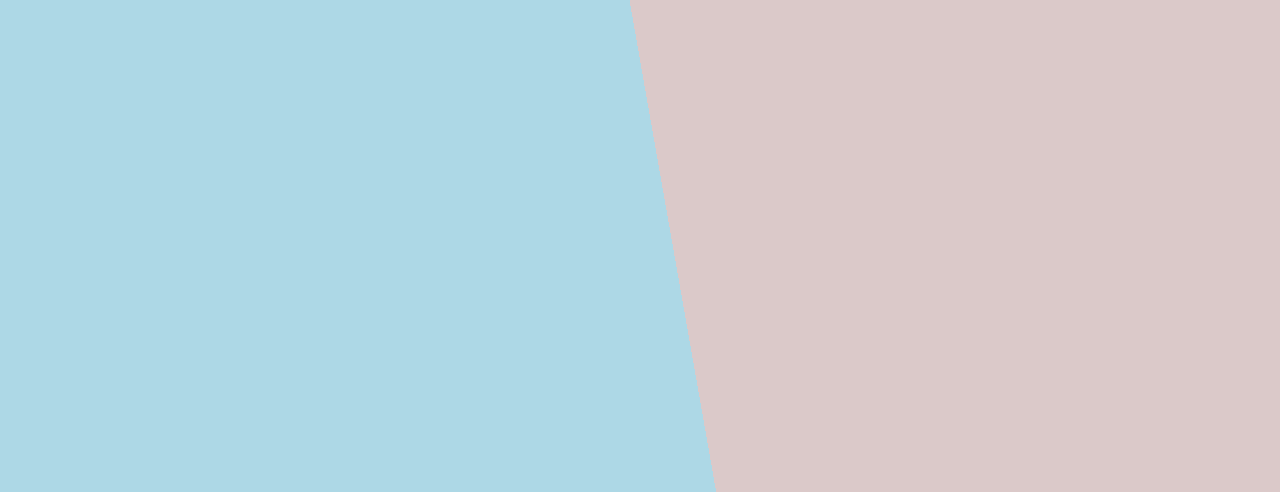
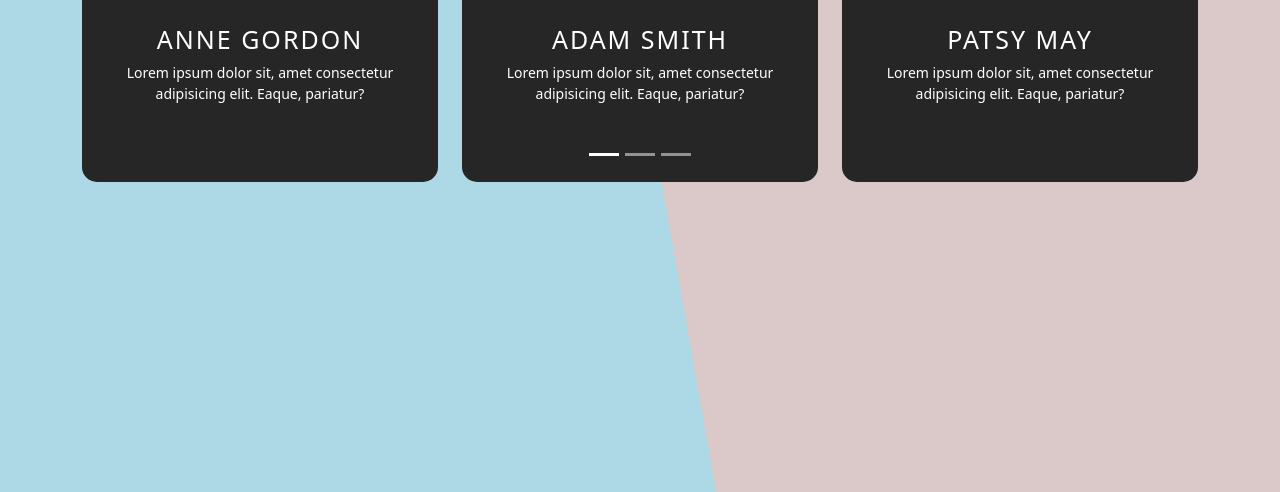
Before and after one commit to webfaisalbd/testimonial-carousel-using-bootstrap, a plain HTML site: page index.html in a window 1280 px wide. Shown: the part 372-864 px from the top of the page. Drawn offline with nearby package versions, Linux system fonts and the light colour scheme.

Commit message:
img-text style add

```diff
--- a/style.css
+++ b/style.css
@@ -6,3 +6,24 @@ body {
 .container {
     margin-top: 5%;
 }
+
+.img-text {
+    width: 100%;
+    height: 300px;
+    display: block;
+    text-align: center;
+    padding: 40% 5%;
+    background: #262626;
+    color: #fff;
+    border-radius: 15px;
+}
+
+.img-text h2 {
+    font-size: 25px;
+    text-transform: uppercase;
+    letter-spacing: 2px;
+}
+
+.img-text p {
+    font-size: 14px;
+}
```
